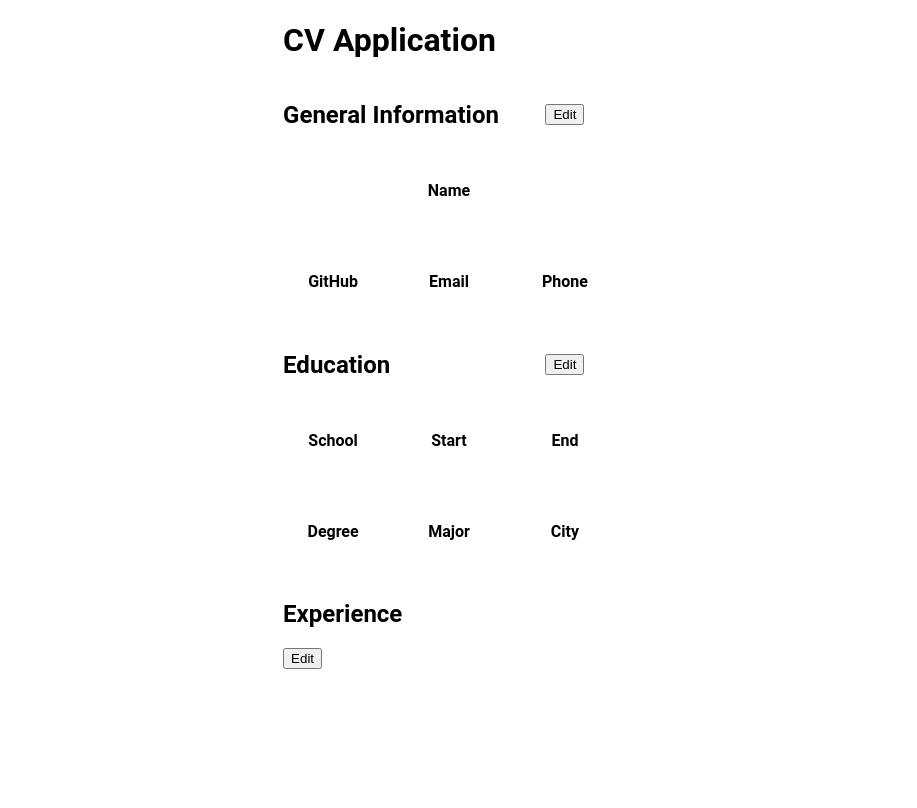
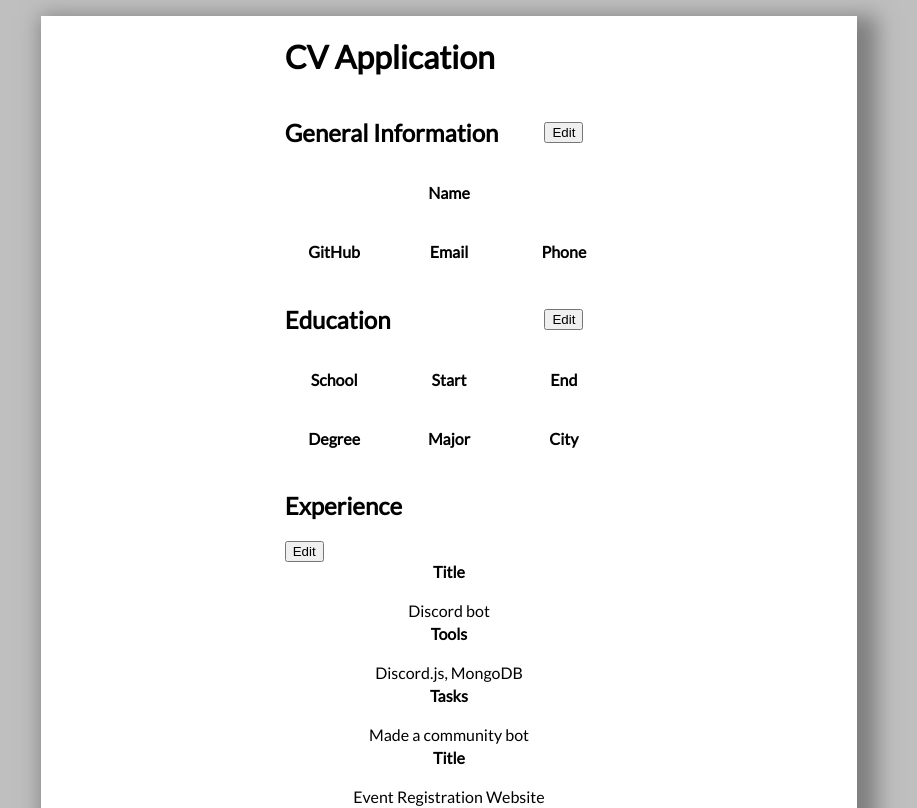
Before and after one commit to ftrbnd/odin-cv-application, a React (Create React App) app: page / in a window 1280 px wide. Shown: the top 808 px of the page, without its empty margins (191-1108 px from the left). Built offline with nearby package versions, Linux system fonts and the light colour scheme.

Commit message:
Finish Experience component

```diff
--- a/package.json
+++ b/package.json
@@ -9,6 +9,7 @@
     "react": "^18.2.0",
     "react-dom": "^18.2.0",
     "react-scripts": "5.0.1",
+    "uniqid": "^5.4.0",
     "web-vitals": "^2.1.4"
   },
   "scripts": {
--- a/src/components/Experience.js
+++ b/src/components/Experience.js
@@ -1,4 +1,7 @@
 import React, { Component } from "react";
+import InputField from "./InputField";
+import ExperienceCSS from "../styles/Experience.module.css";
+import uniqid from "uniqid";
 
 class Experience extends Component {
     constructor() {
@@ -7,14 +10,75 @@ class Experience extends Component {
         this.state = {
             experience: {
                 title: '',
-                tools: [],
-                tasks: [],
+                tools: '',
+                tasks: '',
+                id: uniqid()
             },
-            allExperience: [],
-            isReadOnly: true
+            allExperience: [
+                {
+                    title: 'Discord bot',
+                    tools: 'Discord.js, MongoDB',
+                    tasks: 'Made a community bot',
+                    id: uniqid()
+                },
+                {
+                    title: 'Event Registration Website',
+                    tools: 'Nest.js, React.js, MongoDB',
+                    tasks: 'Group project',
+                    id: uniqid()
+                },
+                {
+                    title: 'My Scratch! App',
+                    tools: 'Android SDK, Java, Firebase',
+                    tasks: 'Senior project',
+                    id: uniqid()
+                }
+            ],
+            isReadOnly: true,
+            showForm: false
         };
 
+        this.handleInputChange = this.handleInputChange.bind(this);
         this.buttonClick = this.buttonClick.bind(this);
+        this.displayForm = this.displayForm.bind(this);
+        this.addExperience = this.addExperience.bind(this);
+    }
+
+    handleInputChange(e) {
+      switch (e.target.id) {
+          case 'titleInput':
+              this.setState({
+                  experience: {
+                      title: e.target.value,
+                      tools: this.state.experience.tools,
+                      tasks: this.state.experience.tasks,
+                      id: this.state.experience.id
+                  }
+              });
+              break;
+          case 'toolsInput':
+              this.setState({
+                  experience: {
+                      title: this.state.experience.title,
+                      tools: e.target.value,
+                      tasks: this.state.experience.tasks,
+                      id: this.state.experience.id
+                  }
+              });
+              break;
+          case 'tasksInput':
+              this.setState({
+                  experience: {
+                      title: this.state.experience.title,
+                      tools: this.state.experience.tools,
+                      tasks: e.target.value,
+                      id: this.state.experience.id
+                  }
+              });
+              break;
+          default:
+              break;
+      }
     }
 
     buttonClick() {
@@ -23,19 +87,90 @@ class Experience extends Component {
         });
     }
 
+    displayForm() {
+        this.setState({
+            showForm: !this.state.showForm
+        })
+    }
+
+    addExperience(e) {
+        e.preventDefault();
+
+        if (!this.state.experience.title || !this.state.experience.tools || !this.state.experience.tasks) return;
+
+        this.setState({
+            allExperience: this.state.allExperience.concat(this.state.experience),
+            experience: {
+                title: '',
+                tools: '',
+                tasks: '',
+                id: uniqid()
+            },
+        });
+    }
+
     render() {
-        const { isReadOnly } = this.state;
+        const { experience, allExperience, isReadOnly, showForm } = this.state;
 
         return (
-            <div className="experienceInfo">
+            <div className={ExperienceCSS.container}>
                 <h2>Experience</h2>
-
                 <button
                     onClick={this.buttonClick}
                     type="submit"
                 >
                     {isReadOnly ? 'Edit' : 'Done'}
                 </button>
+                {
+                    allExperience.map((exp) => {
+                        return <div key={exp.id} className="allExperience">
+                            <InputField class={ExperienceCSS.title} value={exp.title} readOnly={isReadOnly} fieldName="Title" handleInputChange={this.handleInputChange} />
+                            <InputField class={ExperienceCSS.tools} value={exp.tools} readOnly={isReadOnly} fieldName="Tools" handleInputChange={this.handleInputChange} />
+                            <InputField class={ExperienceCSS.tasks} value={exp.tasks} readOnly={isReadOnly} fieldName="Tasks" handleInputChange={this.handleInputChange} />
+                        </div>
+                    })
+                }
+                {
+                    !isReadOnly ?
+                        <div>
+                            <button
+                                onClick={this.displayForm}
+                            >
+                                Add
+                            </button>
+                            {
+                                showForm ?
+                                <form onSubmit={this.addExperience}>
+                                    <h4>Add new experience</h4>
+                                    <input
+                                        onChange={this.handleInputChange}
+                                        value={experience.title}
+                                        type="text"
+                                        id={"titleInput"}
+                                        placeholder="title"
+                                    />
+                                    <input
+                                        onChange={this.handleInputChange}
+                                        value={experience.tools}
+                                        type="text"
+                                        id={"toolsInput"}
+                                        placeholder="tools"
+                                    />
+                                    <input
+                                        onChange={this.handleInputChange}
+                                        value={experience.tasks}
+                                        type="text"
+                                        id={"tasksInput"}
+                                        placeholder="tasks"
+                                    />
+                                    <button type="submit">Done</button>
+                                </form>
+                                : <div></div>
+                            }
+                        </div>
+                        :
+                        <div></div>
+                }
             </div>
         );
     }
--- a/src/index.css
+++ b/src/index.css
@@ -1,3 +1,5 @@
+@import url('https://fonts.googleapis.com/css2?family=Lato&family=Roboto:ital,wght@0,400;0,700;1,400;1,700&display=swap');
+
 body {
   margin: 0;
   font-family: -apple-system, BlinkMacSystemFont, 'Segoe UI', 'Roboto', 'Oxygen',
@@ -13,10 +15,21 @@ code {
 }
 
 /* custom styling below */
+html {
+  background-color: rgb(191, 191, 191);
+  display: flex;
+  justify-content: center;
+  padding: 16px;
+}
+
 body {
   display: flex;
   flex-direction: column;
   align-items: center;
 
-  font-family: Roboto, Helvetica, sans-serif;
+  font-family: Lato, Helvetica, sans-serif;
+  background-color: white;
+  box-shadow: 10px 10px 20px 10px rgb(127, 127, 127);
+  width: 8.5in;
+  height: 100%;
 }
--- a/src/styles/Experience.module.css
+++ b/src/styles/Experience.module.css
@@ -0,0 +1,33 @@
+h2 {
+    grid-column: 1 / -2;
+}
+
+button {
+    justify-self: center;
+    align-self: center;
+    grid-column: -2;
+}
+
+.experience {
+    display: grid;
+    grid-template-columns: repeat(3, 1fr);
+    grid-template-rows: repeat(3, auto);
+    gap: 16px;
+
+    justify-items: start;
+}
+
+.title {
+    grid-row: 1;
+    grid-column: 1 / -1;
+}
+
+.tools {
+    grid-row: 2;
+    grid-column: 1 / -1;
+}
+
+.tasks {
+    grid-row: 3;
+    grid-column: 1 / -1;
+}
--- a/src/styles/InputField.module.css
+++ b/src/styles/InputField.module.css
@@ -4,8 +4,6 @@
     justify-items: center;
     align-items: center;
     gap: 16px;
-
-    padding: 16px;
 }
 
 label {
```
Also changed, not shown: 1 other file (tests, documents, lock files or other folders).
